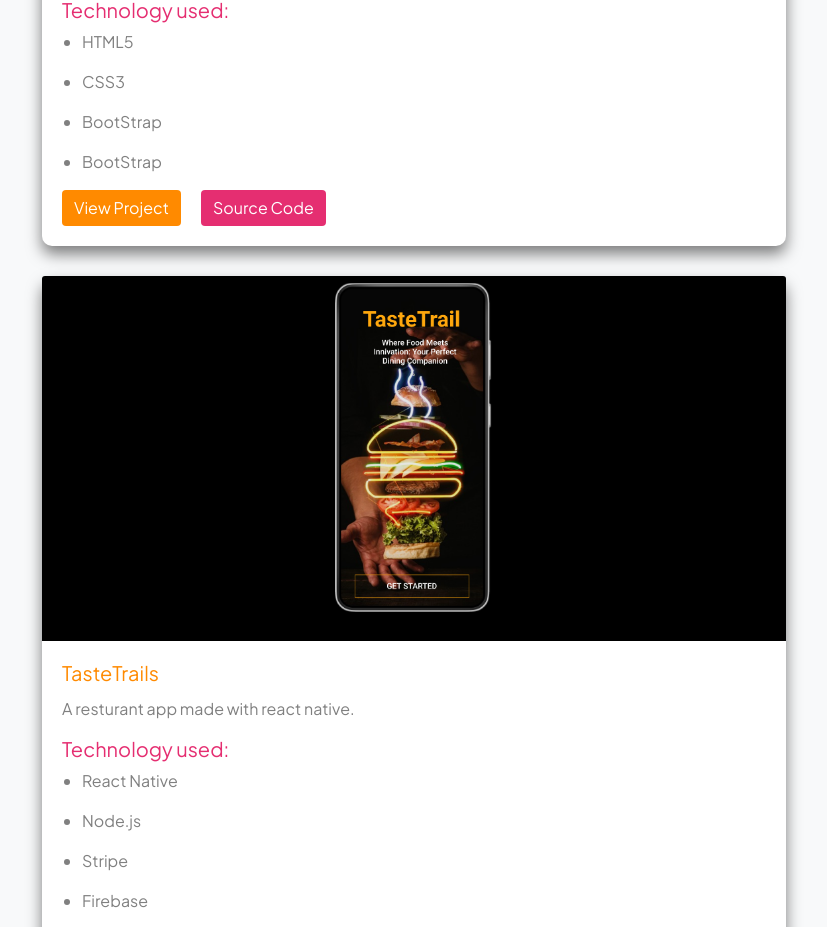
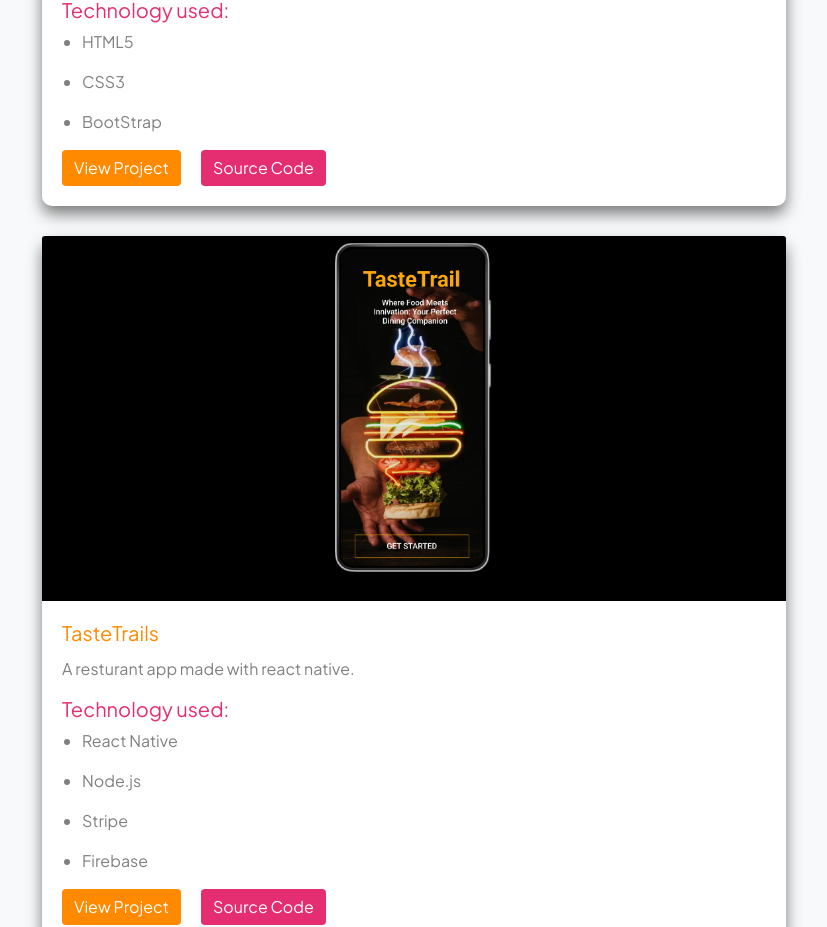
Before and after one commit to Promisemagoga/React-Portfolio, a React (Create React App) app: page /Projects in a window 1280 px wide. Shown: the part 2109-3036 px from the top of the page, without its empty margins (226-1053 px from the left). Built offline with nearby package versions, Linux system fonts and the light colour scheme.

Commit message:
11/03/2024

```diff
--- a/src/Data/projects.js
+++ b/src/Data/projects.js
@@ -21,7 +21,7 @@ export default [
     },
     {
         name: "Limitless Horison",
-        techStack: ["HTML5","CSS3", "BootStrap", "BootStrap"],
+        techStack: ["HTML5","CSS3", "BootStrap"],
         description: "  Here is a great deal for your egg business. Get your customers big and fresh eggs with just one call.",
         img: "limitless.png",
         buttonLink: "https://promisemagoga.github.io/Limitless-Horison/",
```
